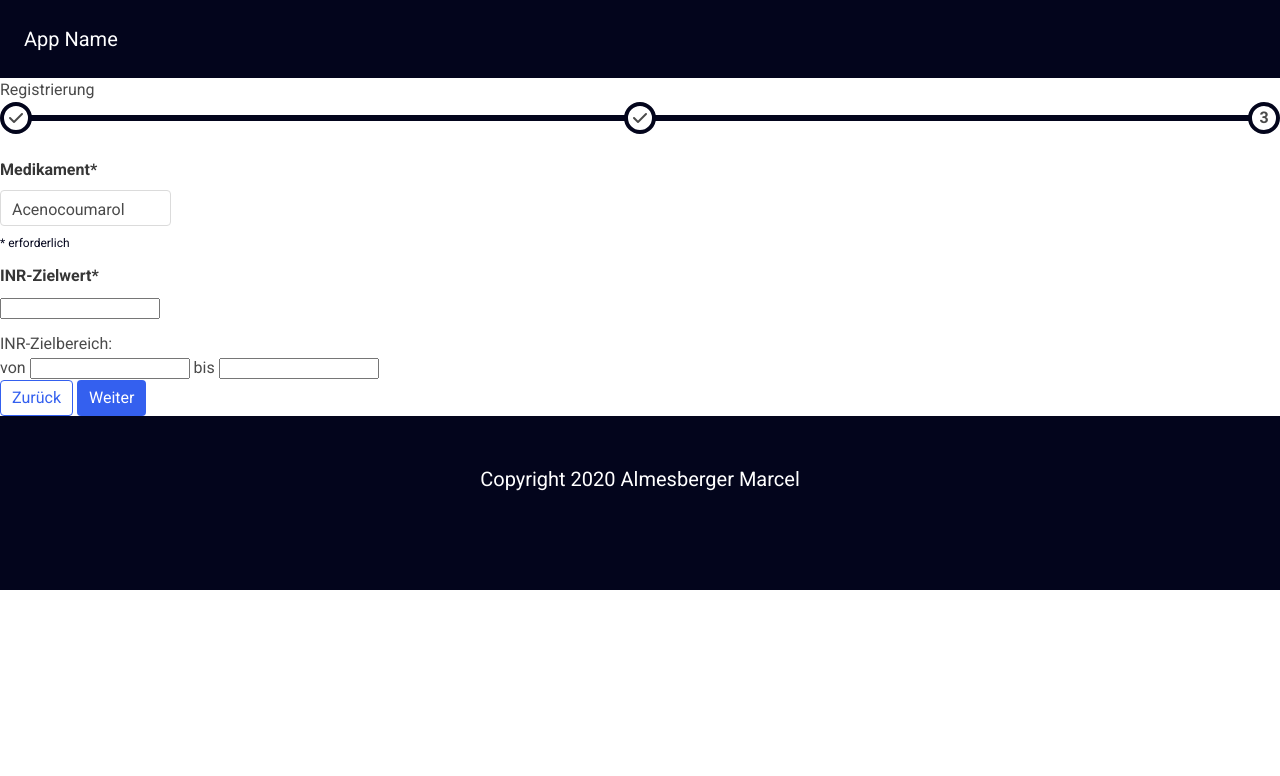
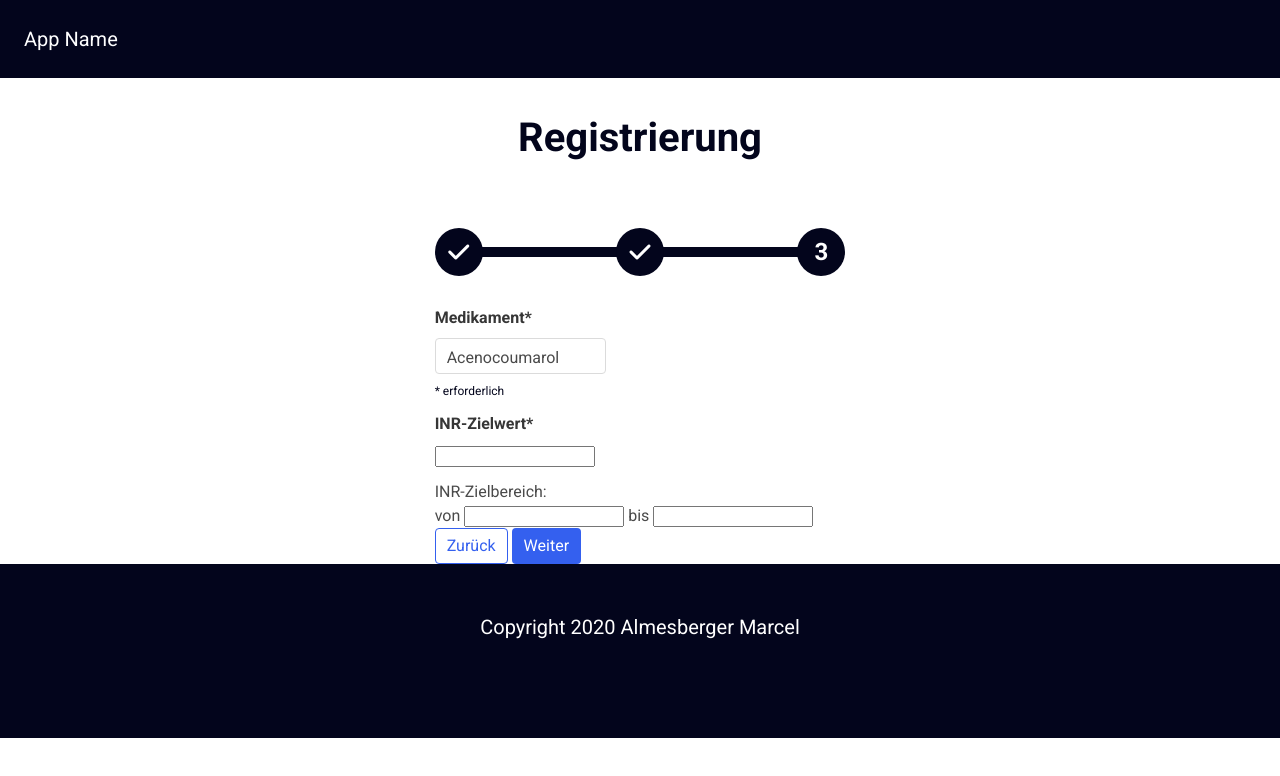
Before and after one commit to marcelalmesberger/Digital-INR-Card, a website: page public/pages/registration3.html in a window 1280 px wide. Drawn offline with Linux system fonts and the light colour scheme.

Commit message:
Update registration3.html

```diff
--- a/public/pages/registration3.html
+++ b/public/pages/registration3.html
@@ -16,8 +16,12 @@
             </div>
         </header>
         <main>
-            <h1>Registrierung</h1>
-            <ul class="steps is-horizontal is-hollow">
+            <h1 class="is-size-2 has-text-primary has-text-centered has-text-weight-bold has-margin-top-30 has-margin-bottom-30">
+                Registrierung
+            </h1>
+            <div class="columns">
+                <div class="column is-one-third is-offset-one-third">
+                    <ul class="steps is-horizontal is-large has-margin-top-30 has-margin-bottom-30">
                         <li class="steps-segment">
                             <span class="steps-marker">
                                 <span class="icon">
@@ -71,6 +75,8 @@
                             <button type="submit" form="regform3" value="weiter" class="button is-link">Weiter</button>
                         </span>
                     </p>
+                </div>
+            </div>
         </main>
         <footer class="footer is-primary has-text-white">
             <div class="content has-text-centered">
```
Lines whose indentation alone changed are shown as unchanged.
